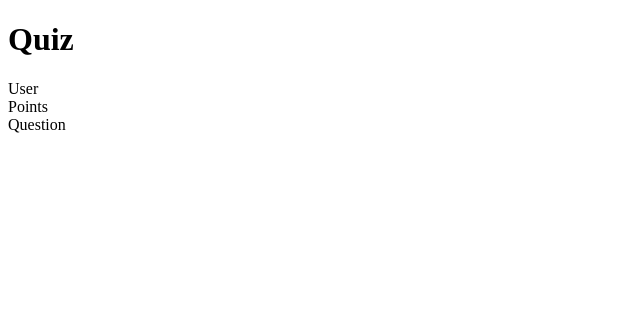
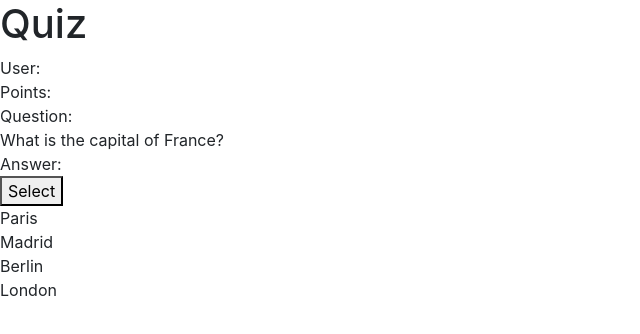
Before and after one commit to atomcorp/Quiz, a plain HTML site: page index.html in a window 1280 px wide. Shown: the whole page, without its empty margins (0-640 px from the left). Drawn offline with nearby package versions, Linux system fonts and the light colour scheme.

Commit message:
the basics for showing Q&As

```diff
--- a/index.html
+++ b/index.html
@@ -3,28 +3,31 @@
 <head>
 	<meta charset="UTF-8">
 	<title>Quiz</title>
+	<link rel="stylesheet" href="https://maxcdn.bootstrapcdn.com/bootstrap/4.0.0-alpha.5/css/bootstrap.min.css" integrity="sha384-AysaV+vQoT3kOAXZkl02PThvDr8HYKPZhNT5h/CXfBThSRXQ6jW5DO2ekP5ViFdi" crossorigin="anonymous">
 </head>
 <body>
 <h1>Quiz</h1>
 <div class="quiz">
 	<div class="user">
-			<div class="label">User</div>
+		<div class="label">User: </div>
 		<div data-update="user"></div>
 	</div>
 	<div class="points">
-			<div class="label">Points</div>
+		<div class="label">Points: </div>
 		<div data-update="points"></div>
 	</div>
 	<div class="question">
-			<div class="label">Question</div>
+		<div class="label">Question: </div>
 		<div data-update="question"></div>
 	</div>
 	<div class="answers">
 		<div class="answer">
-				<div data-update="answer"></div>
+			<div data-update="answer">Answer: </div>
+			<button class="">Select</button>
 		</div>
 	</div>
 </div>
+
 	<script src="quiz2.js"></script>
 </body>
 </html>
--- a/quiz2.js
+++ b/quiz2.js
@@ -71,6 +71,8 @@ var Score = function() {
 var TakeQuiz = function() {
 	// give TakeQuiz a quizJSON
 
+	var quiz, currentStage;
+
 	var settings = {
 		maxQuizStages: 10,
 		minQuizStages: 1,
@@ -78,27 +80,49 @@ var TakeQuiz = function() {
 
 	}
 
-	var quiz;
+	var init = function(id) {
+		_setQuiz(id);
+	}
 
 	var _setQuiz = function() {
 		// is given quiz ID
 		// would make a call to the databse and grab the correct quiz
 
-		// for testing there's only one quiz ot take
+		// for testing there's only one quiz to take
 		quiz = quizJSON;
-		console.log(quiz);
 	}
 
-	var init = function(id) {
-		_setQuiz(id);
+	var _setQuizStage = function() {
+
+		// check the quiz stage and get the correct question
+		for (var i = 0; i < quiz.quiz.length; i++) {
+			if (settings.currentQuizStage = quiz.quiz[i]) {
+				currentStage = quiz.quiz[i];
+			}
+		}
 	}
 
-	var _addStageToDOM = function() {
-		// get the q&as, and paste into page
+	var _paintQuizStage = function() {
+		var domQuestion = document.querySelectorAll('[data-update="question"]');
+		var domAnswers = document.querySelectorAll('.answers');
+		var domAnswer = document.querySelectorAll('[data-update="answer"]');
+		domQuestion[0].textContent = currentStage.question;
+
+		console.log(currentStage.answers.length);
+
+		// how many answers are there
+		if (currentStage.answers.length > 1) {
+			for (var i = 0; i < currentStage.answers.length; i++) {
+				var createdAnswer = domAnswer[0].cloneNode(false);
+				createdAnswer.textContent = currentStage.answers[i].answer;
+				domAnswers[0].appendChild(createdAnswer);
+			}
+		}
 	}
 
 	var showQuiz = function() {
-		return quiz;
+		_setQuizStage();
+		_paintQuizStage();
 	}
 
 	return {
@@ -107,10 +131,16 @@ var TakeQuiz = function() {
 	}
 }
 
+var SetQuiz = function() {
+
+}
+
+window.test = TakeQuiz();
+
 // Invoke the module
 var myQuiz = TakeQuiz();
 
 // Pass Quiz a quiz
 myQuiz.init(1);
-myQuiz.showQuiz;
+myQuiz.showQuiz();
 // User clicks Start Quiz
```
Lines whose indentation alone changed are shown as unchanged.
